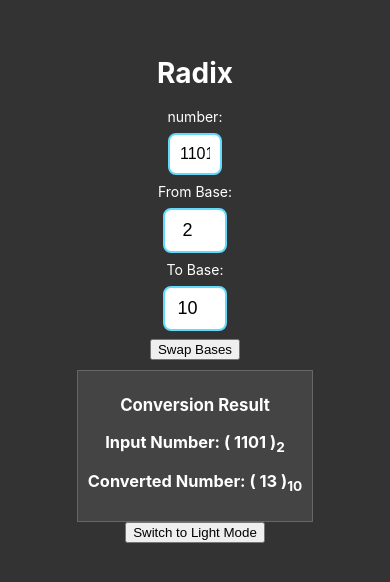
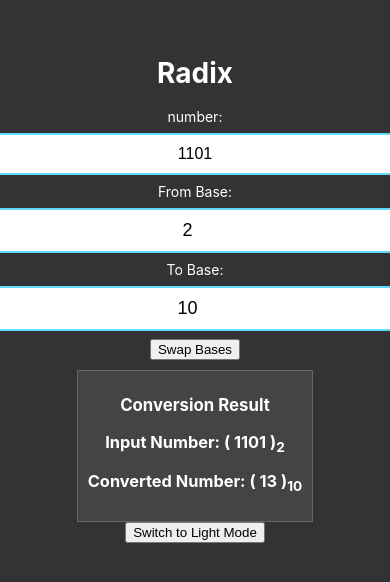
Before and after one commit to renanbazinin/Radix-conversion, a React (Create React App) app: page / in a window 390 px wide. Shown: the part 132-714 px from the top of the page. Built offline with nearby package versions, Linux system fonts and the light colour scheme.

Commit message:
border css

```diff
--- a/src/App.css
+++ b/src/App.css
@@ -101,7 +101,25 @@ input[type="number"].invalid {
 @media (max-width: 600px) {
   input[type="text"] {
     font-size: 16px; /* Adjust font size for smaller screens */
-    width: 30px; /* Adjust width for smaller screens */
+    width: 100%; /* Make the text input wider for phone resolutions */
+  }
+
+  input[type="number"] {
+    width: 100%; /* Adjust the width of the number input for consistency */
+  }
+
+  .App {
+    font-size: 16px; /* Adjust font size for smaller screens */
+  }
+
+  .result {
+    margin-top: 10px;
+  }
+}
+
+@media (max-width: 400px) {
+  .App {
+    font-size: 14px; /* Further reduce font size for very small screens */
   }
 }
 
```
